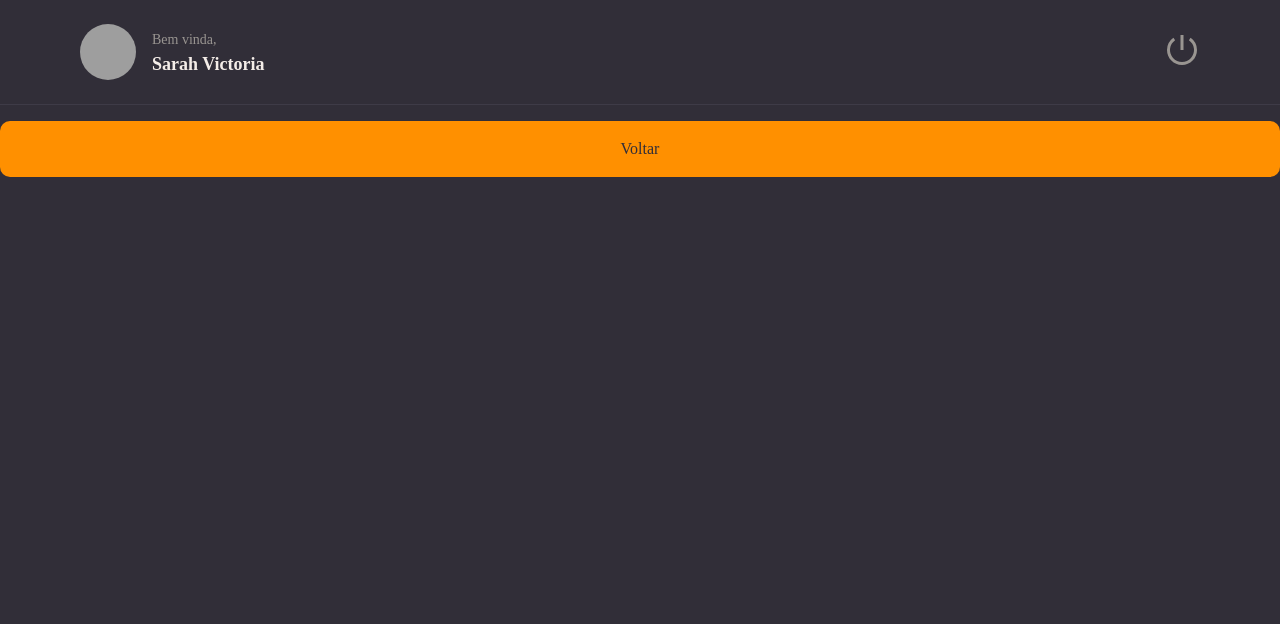
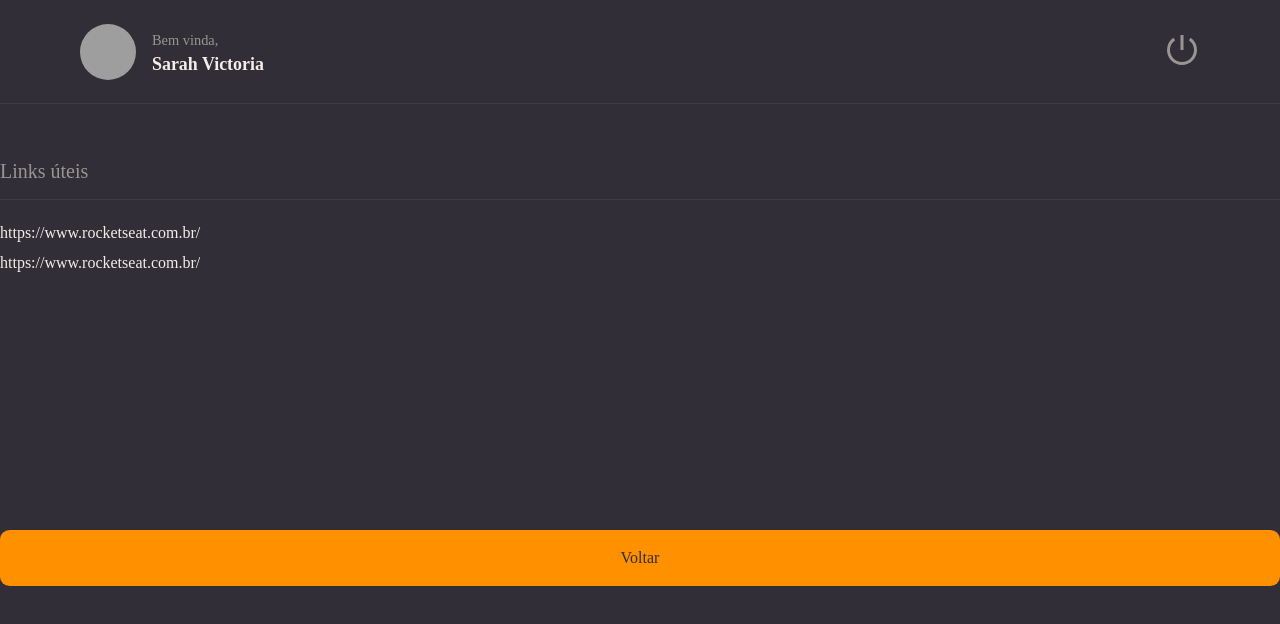
Before and after one commit to sarahvjustino/RockeatNotes-Explorer, a React app: page / in a window 1280 px wide. Shown: the top 624 px of the page. Built offline with nearby package versions, Linux system fonts and the light colour scheme; grey boxes are pictures that could not be loaded; the HTML template or start-up script is replaced by a standard one.

Commit message:
feat: created section component

```diff
--- a/src/components/Button/styles.js
+++ b/src/components/Button/styles.js
@@ -5,11 +5,11 @@ export const Container = styled.button`
     background-color: ${({ theme }) => theme.COLORS.ORANGE};
     color: ${({ theme }) => theme.COLORS.BACKGROUND_800};
 
-    height: 56px;
+    height: 3.5rem;
     border: 0;
-    padding: 0 16px;
-    margin-top: 16px;
-    border-radius: 10px;
+    padding: 0 1rem;
+    margin-top: 1rem;
+    border-radius: .6rem;
     font-weight: 500;
 
     &:disabled{
--- a/src/components/Header/styles.js
+++ b/src/components/Header/styles.js
@@ -3,7 +3,7 @@ import styled from "styled-components";
 export const Container = styled.header`
     grid-area: header;
 
-    height: 105px;
+    height: 6.5rem;
     width: 100%;
 
     border-bottom: 1px solid ${({ theme }) => theme.COLORS.BACKGROUND_700};
@@ -11,32 +11,32 @@ export const Container = styled.header`
     display: flex;
     justify-content: space-between;
 
-    padding: 0 80px;
+    padding: 0 5rem;
 `
 
 export const Profile = styled.div`
     display: flex;
     align-items: center;
-    gap: 16px;
+    gap: 1rem;
 
     > img {
-        height: 56px;
-        width: 56px;
+        height: 3.5rem;
+        width: 3.5rem;
         border-radius: 50%;
     }
 
     > div{
         display: flex;
         flex-direction: column;
-        line-height: 24px;
+        line-height: 1.5rem;
 
         span{
-            font-size: 14px;
+            font-size: .9rem;
             color: ${({ theme }) => theme.COLORS.GRAY_100};
         }
 
         strong{
-            font-size: 18px;
+            font-size: 1.12rem;
             color: ${({ theme }) => theme.COLORS.WHITE};
         }
     }
@@ -48,6 +48,6 @@ export const Logout = styled.button`
 
     > svg {
         color: ${({ theme }) => theme.COLORS.GRAY_100};
-        font-size: 36px;
+        font-size: 2.25rem;
     }
 `
--- /dev/null
+++ b/src/components/Section/index.jsx
@@ -0,0 +1,10 @@
+import { Container } from "./styles";
+
+export function Section({ title, children }) {
+  return (
+    <Container>
+      <h2>{title}</h2>
+      {children}
+    </Container>
+  );
+}
--- /dev/null
+++ b/src/components/Section/styles.js
@@ -0,0 +1,16 @@
+import styled from "styled-components";
+
+export const Container = styled.section`
+    margin: 3.5rem 0 1.75rem;
+
+    > h2{
+        border-bottom: 1px solid ${({ theme }) => theme.COLORS.BACKGROUND_700};
+
+        padding-bottom: 1rem;
+        margin-bottom: 1.5rem;
+
+        color: ${({ theme }) => theme.COLORS.GRAY_100};
+        font-size: 1.25rem;
+        font-weight: 400;
+    }
+`
--- a/src/pages/Details/index.jsx
+++ b/src/pages/Details/index.jsx
@@ -1,12 +1,23 @@
-import { Container } from "./styles.js";
+import { Container, Links } from "./styles.js";
 
 import { Header } from "../../components/Header";
+import { Section } from "../../components/Section";
 import { Button } from "../../components/Button";
 
 export function Details() {
   return (
     <Container>
       <Header />
+      <Section title="Links úteis">
+        <Links>
+          <li>
+            <a href="#">https://www.rocketseat.com.br/</a>
+          </li>
+          <li>
+            <a href="#">https://www.rocketseat.com.br/</a>
+          </li>
+        </Links>
+      </Section>
       <Button title="Voltar" />
     </Container>
   );
--- a/src/pages/Details/styles.js
+++ b/src/pages/Details/styles.js
@@ -2,12 +2,23 @@ import styled from "styled-components";
 
 export const Container = styled.div`
     display: grid;
-    grid-template-rows: 105px auto;
+    grid-template-rows: 6.5rem auto;
     grid-template-areas:
     "header"
     "content";
 
     width: 100%;
     height: 100vh;
+`
 
+export const Links = styled.ul`
+    list-style: none;
+
+    > li {
+        margin-top: .75rem;
+
+        a{
+            color: ${({ theme }) => theme.COLORS.WHITE};
+        }
+    }
 `
```
